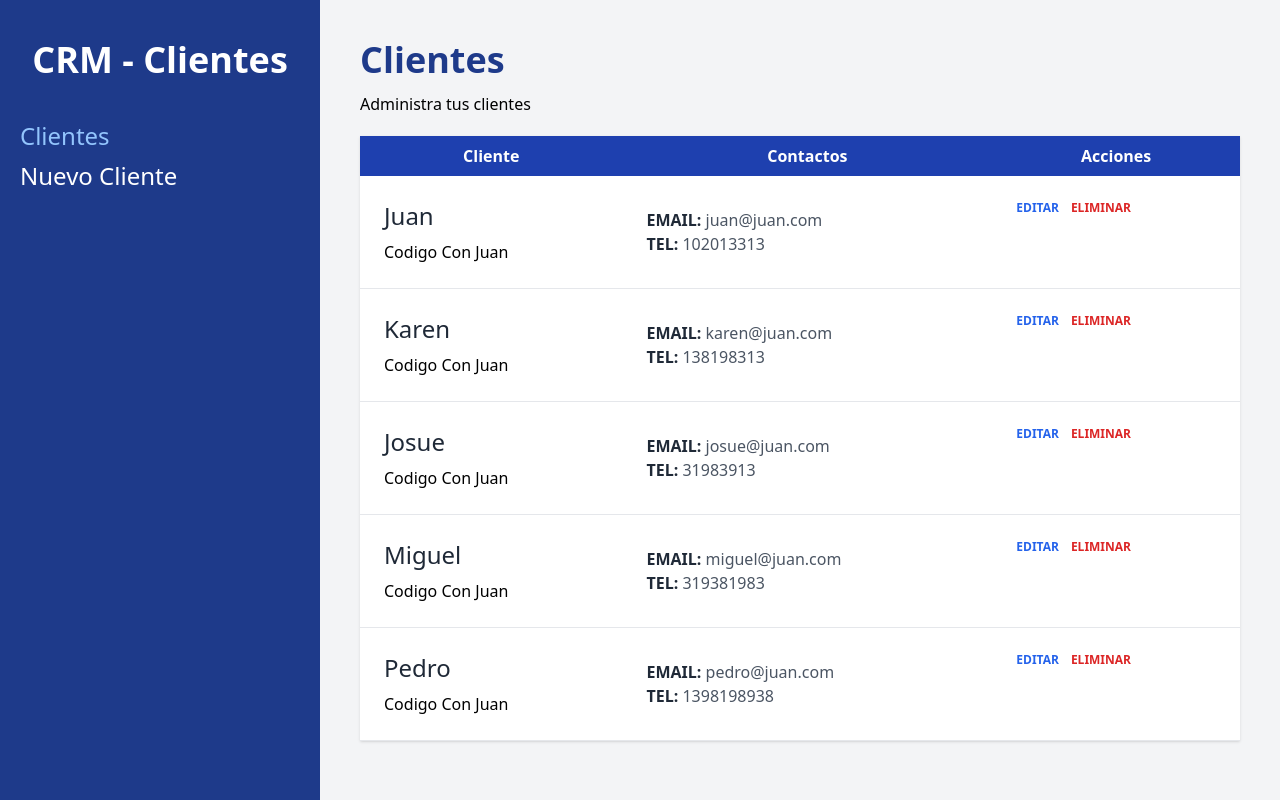
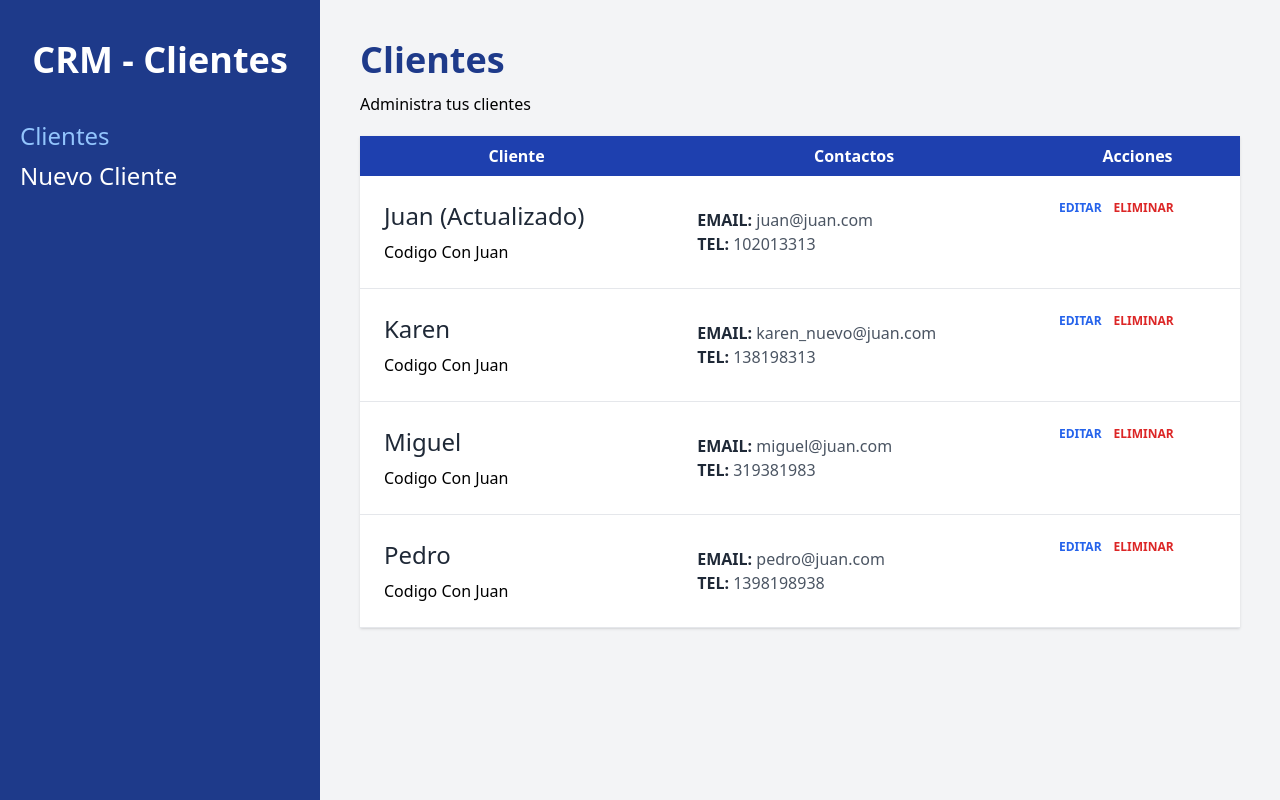
Before and after one commit to rrchoque/rlgc-04-crm-react, a React (Vite) app: page / in a window 1280 px wide. Built offline with nearby package versions, Linux system fonts and the light colour scheme; data requests are answered from the project's data file.

Commit message:
Se agregó variables de entorno y obtención de clientes de API con JSON Server

```diff
--- /dev/null
+++ b/db.json
@@ -0,0 +1,34 @@
+{
+    "clientes": [
+      {
+        "nombre": "Juan (Actualizado)",
+        "empresa": "Codigo Con Juan",
+        "email": "juan@juan.com",
+        "telefono": "102013313",
+        "notas": "Nueva Nota",
+        "id": 1
+      },
+      {
+        "nombre": "Karen",
+        "empresa": "Codigo Con Juan",
+        "email": "karen_nuevo@juan.com",
+        "telefono": "138198313",
+        "notas": "Karen desea una REST API",
+        "id": 2
+      },
+      {
+        "id": 4,
+        "nombre": "Miguel",
+        "telefono": 319381983,
+        "email": "miguel@juan.com",
+        "empresa": "Codigo Con Juan"
+      },
+      {
+        "id": 5,
+        "nombre": "Pedro",
+        "telefono": 1398198938,
+        "email": "pedro@juan.com",
+        "empresa": "Codigo Con Juan"
+      }
+    ]
+}
--- /dev/null
+++ b/src/data/clientes.jsx
@@ -0,0 +1,5 @@
+export async function obtenerClientes() {
+    const respuesta = await fetch(import.meta.env.VITE_API_URL)
+    const resultado = await respuesta.json()
+    return resultado
+}
--- a/src/pages/Index.jsx
+++ b/src/pages/Index.jsx
@@ -1,46 +1,11 @@
 import {useLoaderData} from 'react-router-dom'
 import Cliente from '../components/Cliente';
+import { obtenerClientes } from '../data/clientes';
 
 export function loader() {
-  const clientes = [
-    {
-        id: 1,
-        nombre: 'Juan',
-        telefono: 102013313,
-        email: "juan@juan.com",
-        empresa: 'Codigo Con Juan'
-    },
-    {
-        id: 2,
-        nombre: 'Karen',
-        telefono: 138198313,
-        email: "karen@juan.com",
-        empresa: 'Codigo Con Juan'
-    },
-    {
-        id: 3,
-        nombre: 'Josue',
-        telefono: 31983913,
-        email: "josue@juan.com",
-        empresa: 'Codigo Con Juan'
-    },
-    {
-        id: 4,
-        nombre: 'Miguel',
-        telefono: 319381983,
-        email: "miguel@juan.com",
-        empresa: 'Codigo Con Juan'
-    },
-    {
-        id: 5,
-        nombre: 'Pedro',
-        telefono: 1398198938,
-        email: "pedro@juan.com",
-        empresa: 'Codigo Con Juan'
-    },
-  ];
+  const clientes = obtenerClientes()
 
-  return clientes;
+  return clientes
 }
 
 function Index() {
--- a/src/pages/NuevoCliente.jsx
+++ b/src/pages/NuevoCliente.jsx
@@ -22,6 +22,8 @@ export async function action({ request }) {
   // Retornar datos si hay errores
   if (Object.keys(errores).length) {
     return errores;
+  } else {
+    return null
   }
 }
 
```
Also changed, not shown: 1 other file (tests, documents, lock files or other folders).
